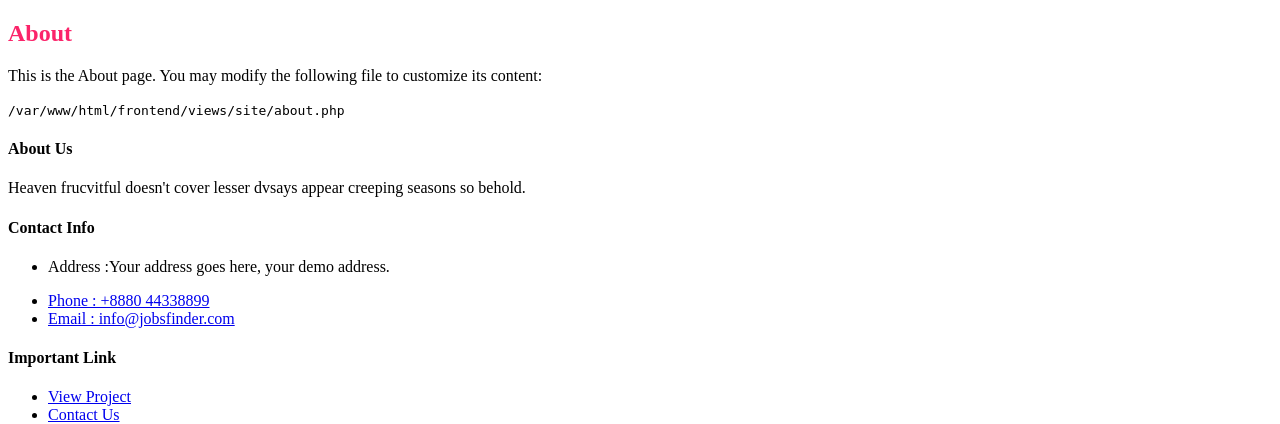
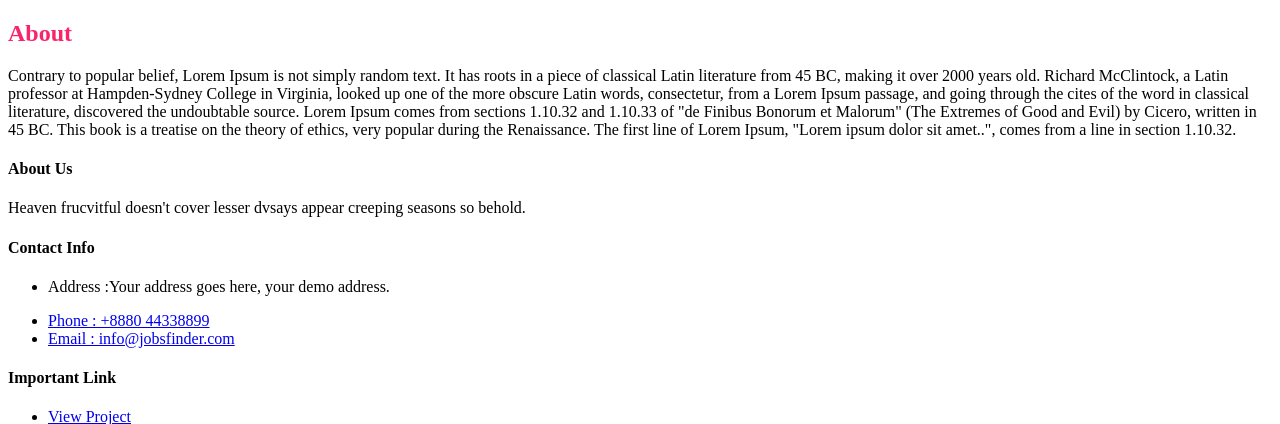
Before and after one commit to jeet7223/jobsfinder, a Yii app: template frontend/views/site/about.php in a window 1280 px wide. Shown: the part 198-622 px from the top of the page. Run offline with PHP 8.4 and a stand-in for Yii, Linux system fonts and the light colour scheme; the template is opened without the code that fills it, so the values that code supplies are empty; some libraries are stand-ins or nearby versions.

Commit message:
Changes made on 20 september by jeet

```diff
--- a/frontend/views/site/about.php
+++ b/frontend/views/site/about.php
@@ -11,9 +11,11 @@ $this->title = 'About';
         <h2><strong><span style="color: #fb246a">About</span></strong></h2>
 
 
-        <p>This is the About page. You may modify the following file to customize its content:</p>
+        <p>
 
-    <code><?= __FILE__ ?></code>
+            Contrary to popular belief, Lorem Ipsum is not simply random text. It has roots in a piece of classical Latin literature from 45 BC, making it over 2000 years old. Richard McClintock, a Latin professor at Hampden-Sydney College in Virginia, looked up one of the more obscure Latin words, consectetur, from a Lorem Ipsum passage, and going through the cites of the word in classical literature, discovered the undoubtable source. Lorem Ipsum comes from sections 1.10.32 and 1.10.33 of "de Finibus Bonorum et Malorum" (The Extremes of Good and Evil) by Cicero, written in 45 BC. This book is a treatise on the theory of ethics, very popular during the Renaissance. The first line of Lorem Ipsum, "Lorem ipsum dolor sit amet..", comes from a line in section 1.10.32.
+        </p>
+
 </div>
 
 </div>
```
